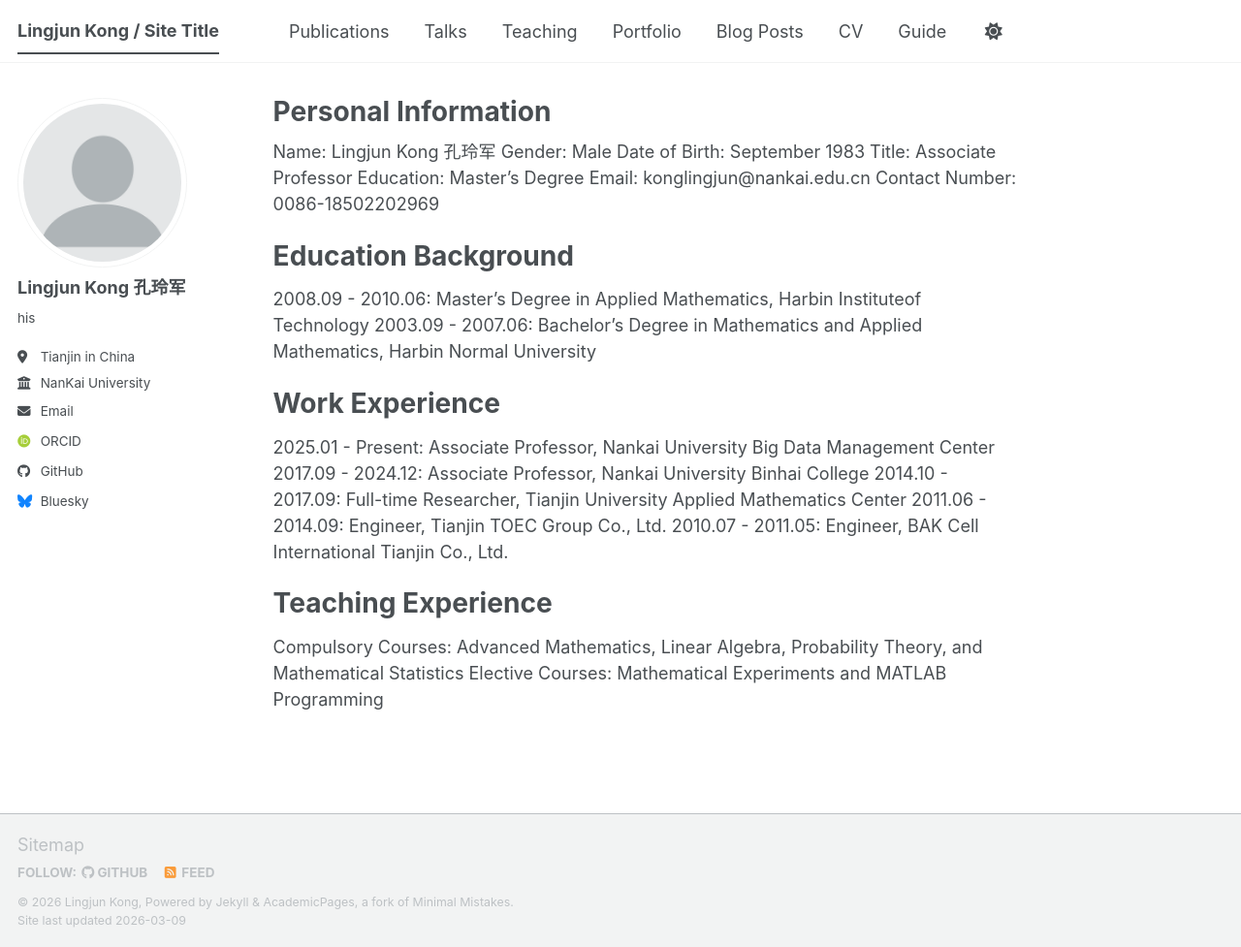
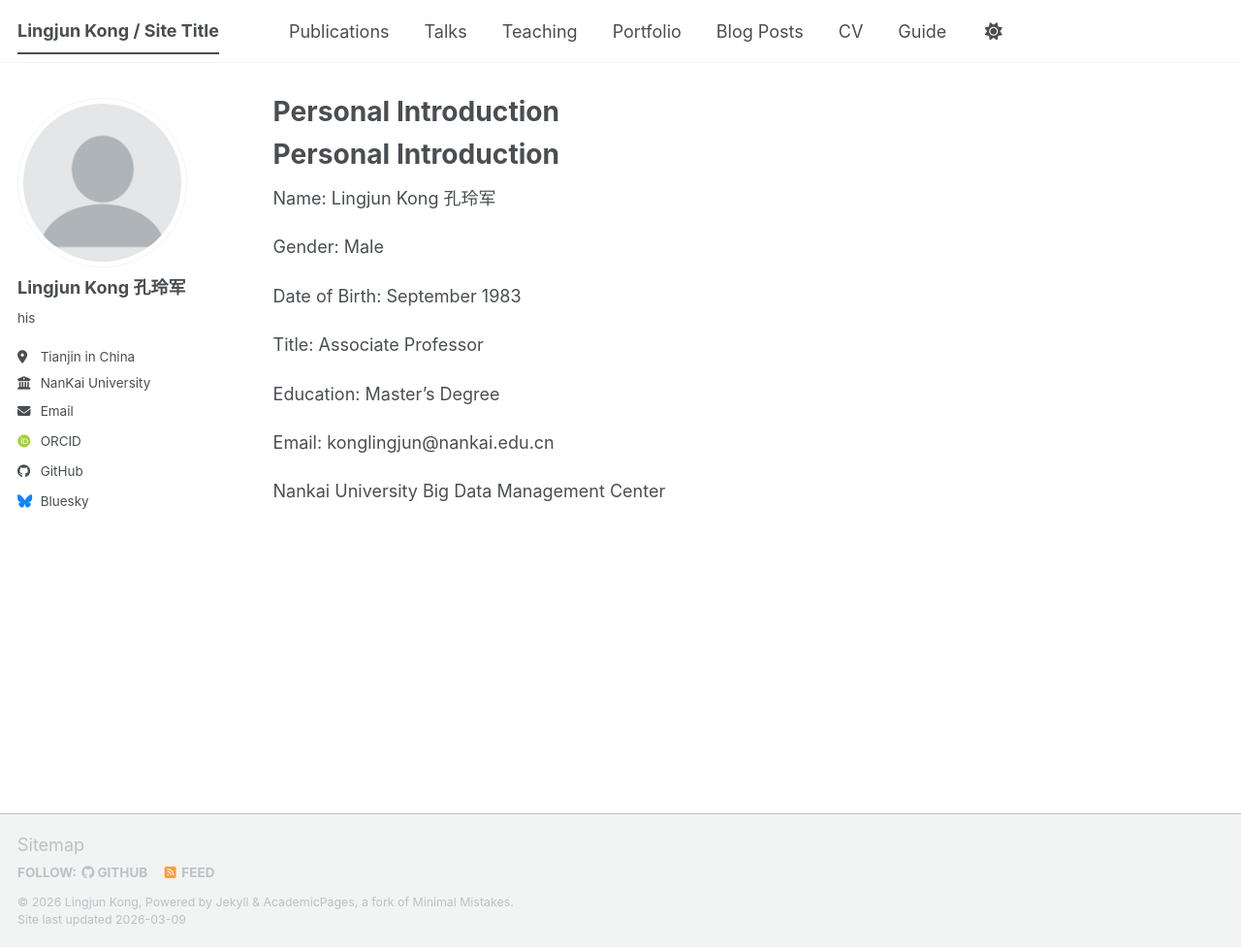
Before and after one commit to klj63260826/klj63260826.github.io, a Jekyll site: the page built from _pages/about.md, in a window 1280 px wide and 977 px high. Shown: the whole window at 97% size. Built offline with Jekyll 4.4.1, drawn with Linux system fonts in a browser that asks for light colours; some web fonts are replaced; a script bundle is joined from its source files by our own code; library files that are not in the unit come from our copies.

Commit message:
Update about.md

```diff
--- a/_pages/about.md
+++ b/_pages/about.md
@@ -1,35 +1,27 @@
 ---
 permalink: /
-title: "‌Personal Information‌"
+title: "‌Personal Introduction"
 author_profile: true
 redirect_from:
   - /about/
   - /about.html
 ---
 
-Name‌: Lingjun Kong 孔玲军
-‌Gender‌: Male
-‌Date of Birth‌: September 1983
-‌Title‌: Associate Professor
-‌Education‌: Master's Degree
-‌Email‌: konglingjun@nankai.edu.cn
-‌Contact Number‌: 0086-18502202969
 
 
-Education Background‌
+Personal Introduction
 ======
-2008.09 - 2010.06‌: Master's Degree in Applied Mathematics, Harbin Instituteof Technology
-‌2003.09 - 2007.06‌: Bachelor's Degree in Mathematics and Applied Mathematics, Harbin Normal University
 
-Work Experience ‌
-======
-2025.01 - Present‌: Associate Professor, Nankai University Big Data Management Center
-‌2017.09 - 2024.12‌: Associate Professor, Nankai University Binhai College
-‌2014.10 - 2017.09‌: Full-time Researcher, Tianjin University Applied Mathematics Center
-‌2011.06 - 2014.09‌: Engineer, Tianjin TOEC Group Co., Ltd.
-‌2010.07 - 2011.05‌: Engineer, BAK Cell International Tianjin Co., Ltd.
+Name‌: Lingjun Kong 孔玲军
 
-Teaching Experience‌
-======
-Compulsory Courses‌: Advanced Mathematics, Linear Algebra, Probability Theory, and Mathematical Statistics
-‌Elective Courses‌: Mathematical Experiments and MATLAB Programming
+‌Gender‌: Male
+
+‌Date of Birth‌: September 1983
+
+‌Title‌: Associate Professor
+
+‌Education‌: Master's Degree
+
+‌Email‌: konglingjun@nankai.edu.cn
+
+Nankai University Big Data Management Center
```
